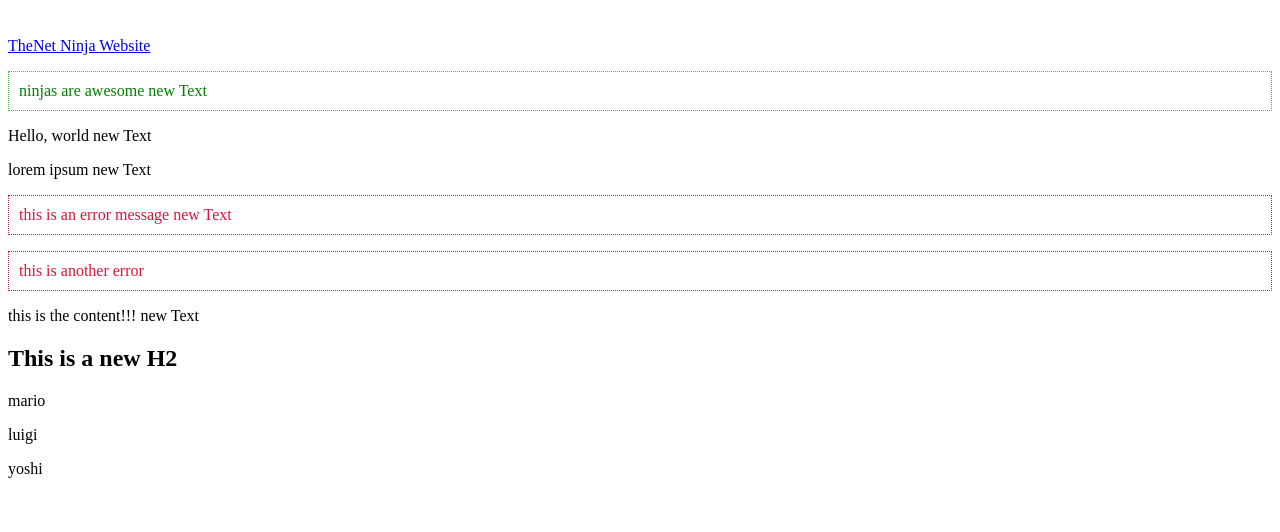
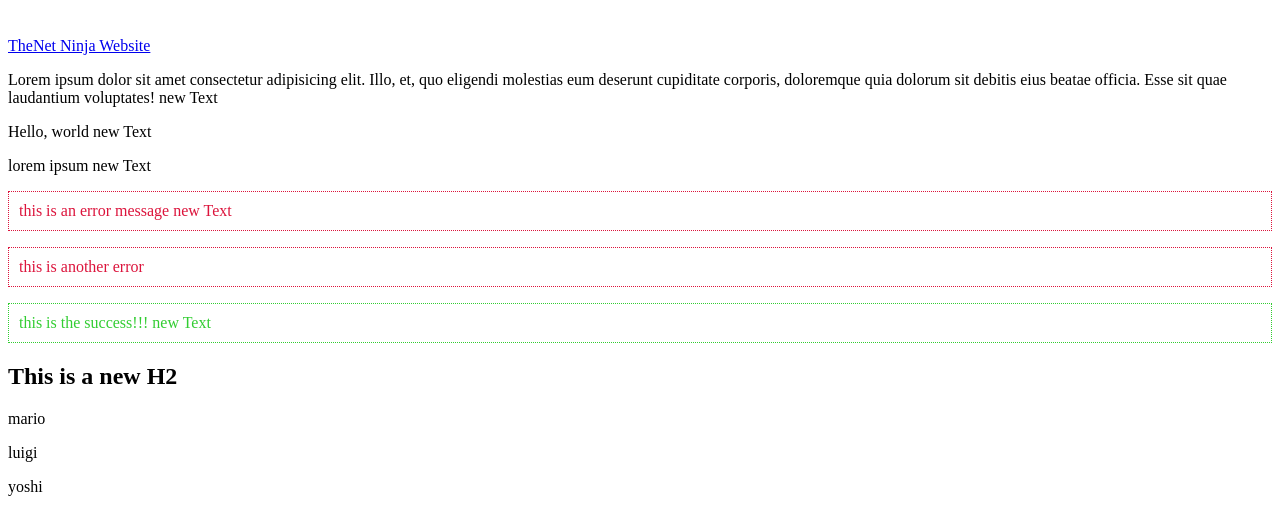
Before and after one commit to karim-daw/javascript-intro, a plain HTML site: page 4_TheDom/index.html in a window 1280 px wide. Shown: the part 80-612 px from the top of the page. Drawn offline with Linux system fonts and the light colour scheme.

Commit message:
added and removed class to elements

```diff
--- a/4_TheDom/index.html
+++ b/4_TheDom/index.html
@@ -11,7 +11,7 @@
 
     <a href="https://www.google.com">Link to somehwere dope...</a>
 
-    <p class="error">
+    <p>
         Lorem ipsum dolor sit amet consectetur adipisicing elit.
         Illo, et, quo eligendi molestias eum deserunt cupiditate corporis,
         doloremque quia dolorum sit debitis eius beatae officia.
@@ -28,7 +28,7 @@
 
 
     <div class="content">
-        <p>this is the content!!!</p>
+        <p>this is the success!!!</p>
     </div>
 
     <script src="sandbox.js"></script>
--- a/4_TheDom/sandbox.js
+++ b/4_TheDom/sandbox.js
@@ -49,9 +49,9 @@ console.log(paras1[0]);
 //////////
 
 // the next steps is to do something withit
-const para5 = document.querySelector('p');
-console.log(para5.innerText); // gets inner text of element
-para5.innerText = "ninjas are awesome"
+// const para5 = document.querySelector('p');
+// console.log(para5.innerText); // gets inner text of element
+// para5.innerText = "ninjas are awesome"
 
 const paras2 = document.querySelectorAll('p')
 
@@ -83,10 +83,10 @@ link.setAttribute('href','https://www.thenetninja.co.uk');
 link.innerText = "TheNet Ninja Website";
 
 // creating style attribute in javascript, you can either get or set
-const mssg = document.querySelector('p');
-mssg.setAttribute('class', 'success');
-mssg.setAttribute('style', 'color: Green');
-console.log(mssg.getAttribute('class'));
+// const mssg = document.querySelector('p');
+// mssg.setAttribute('class', 'success');
+// mssg.setAttribute('style', 'color: Green');
+// console.log(mssg.getAttribute('class'));
 
 // getting the styles of an object
 console.log(title.style);
@@ -101,3 +101,25 @@ title.style.fontSize = '60px';
 
 // removing property
 title.style.margin = '';
+
+// showing how to get classes from element
+// const content2 = document.querySelector('p');
+// console.log(content2.classList)
+// content2.classList.add('error')
+// content2.classList.remove('error')
+// content2.classList.add('success')
+
+// query p tags and check of iit has 'err'r or 'succes'
+const paras3 = document.querySelectorAll('p');
+paras3.forEach(p => {
+   // .innerTest will give all text that is visible
+   // .textContent will get all the text regardless of hidden or not
+   console.log(p.textContent);
+   // .includes can be used to see if it conlcudes certain word or phrase
+   if(p.textContent.includes('error')){
+      p.classList.add('error');
+   }
+   if(p.innerText.includes('success')){
+      p.classList.add('success');
+   }
+});
```
